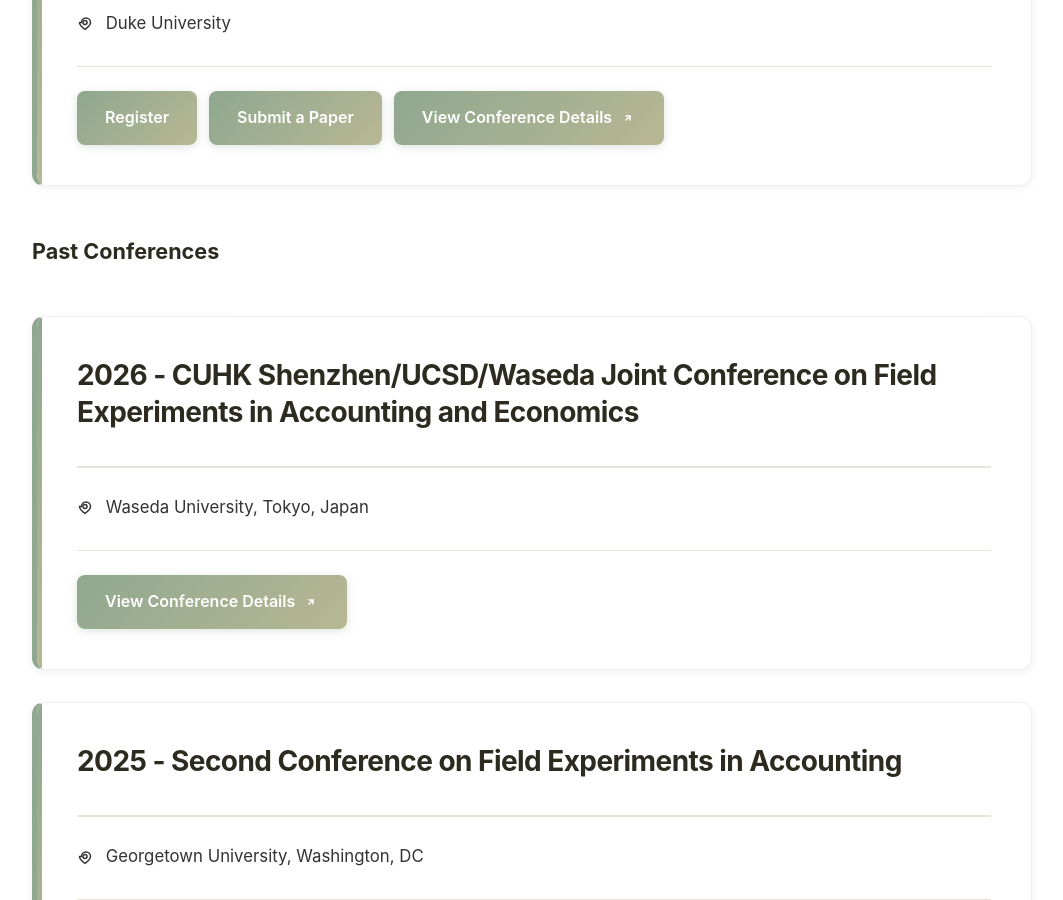
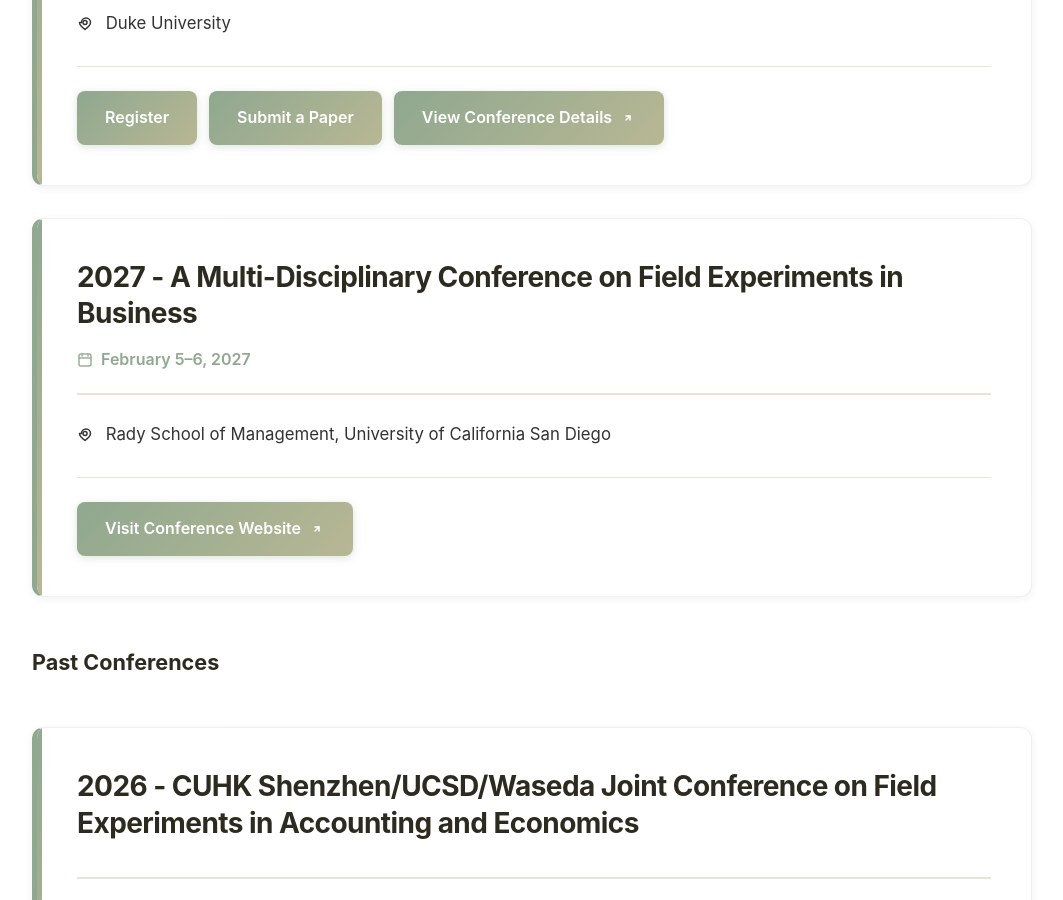
Before and after one commit to marceaguilar/affe-website, a Jekyll site: the page built from pages/past-conferences.md, in a window 1280 px wide and 900 px high, scrolled down 527 px. Shown: the whole window, without its empty margins (28-1091 px from the left). Built offline with Jekyll 4.4.1, drawn with Linux system fonts in a browser that asks for light colours.

Commit message:
Add the 2027 UCSD field experiments conference to the Conferences tab.
Co-authored-by: Cursor <cursoragent@cursor.com>

```diff
--- a/pages/past-conferences.md
+++ b/pages/past-conferences.md
@@ -12,6 +12,11 @@ upcoming_conferences:
     submit_text: "Submit a Paper"
     link: "/conference-2027"
     link_text: "View Conference Details"
+  - title: "2027 - A Multi-Disciplinary Conference on Field Experiments in Business"
+    date: "February 5–6, 2027"
+    location: "Rady School of Management, University of California San Diego"
+    link: "https://sites.google.com/ucsd.edu/experiments"
+    link_text: "Visit Conference Website"
 past_conferences:
   - title: "2026 - CUHK Shenzhen/UCSD/Waseda Joint Conference on Field Experiments in Accounting and Economics"
     location: "Waseda University, Tokyo, Japan"
```
